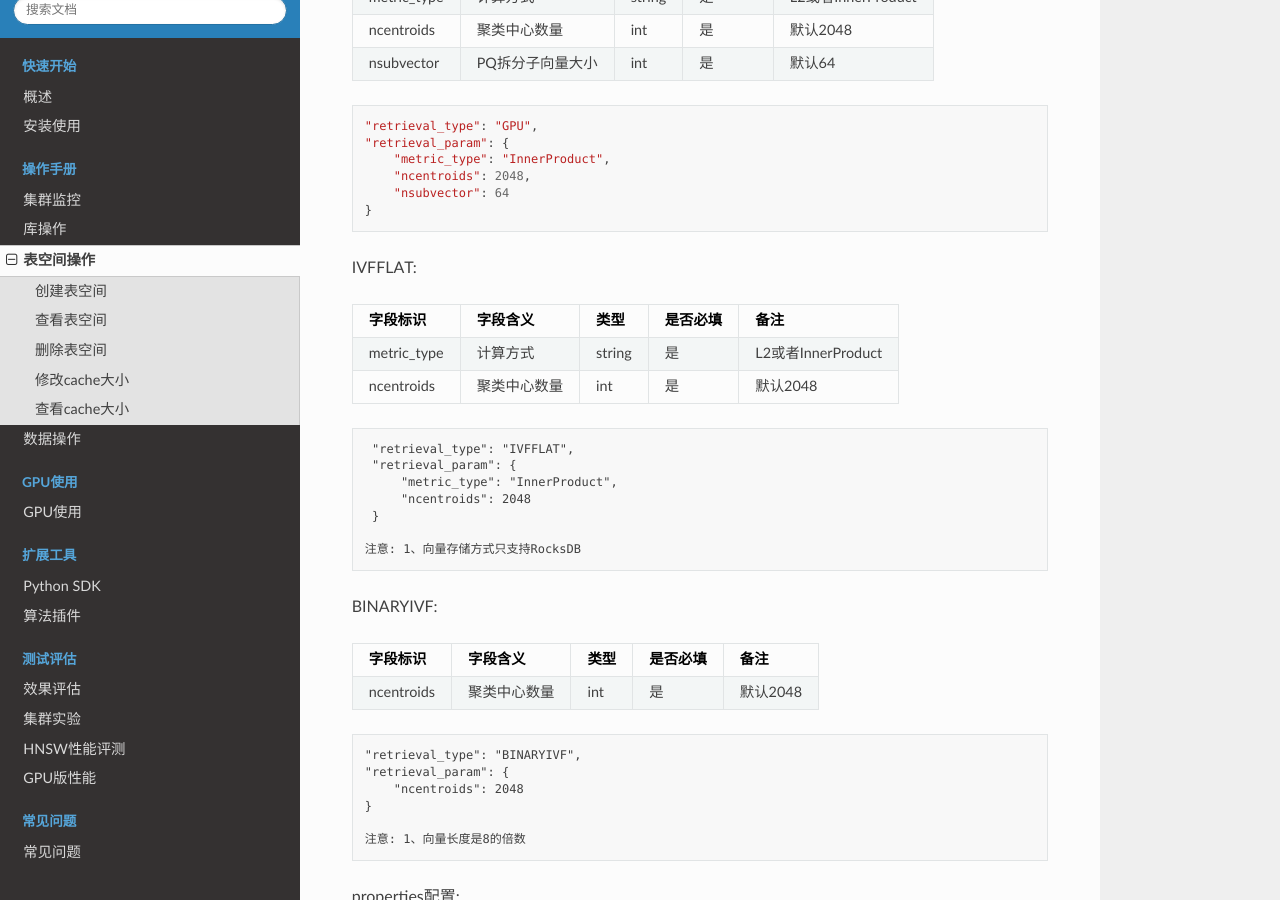
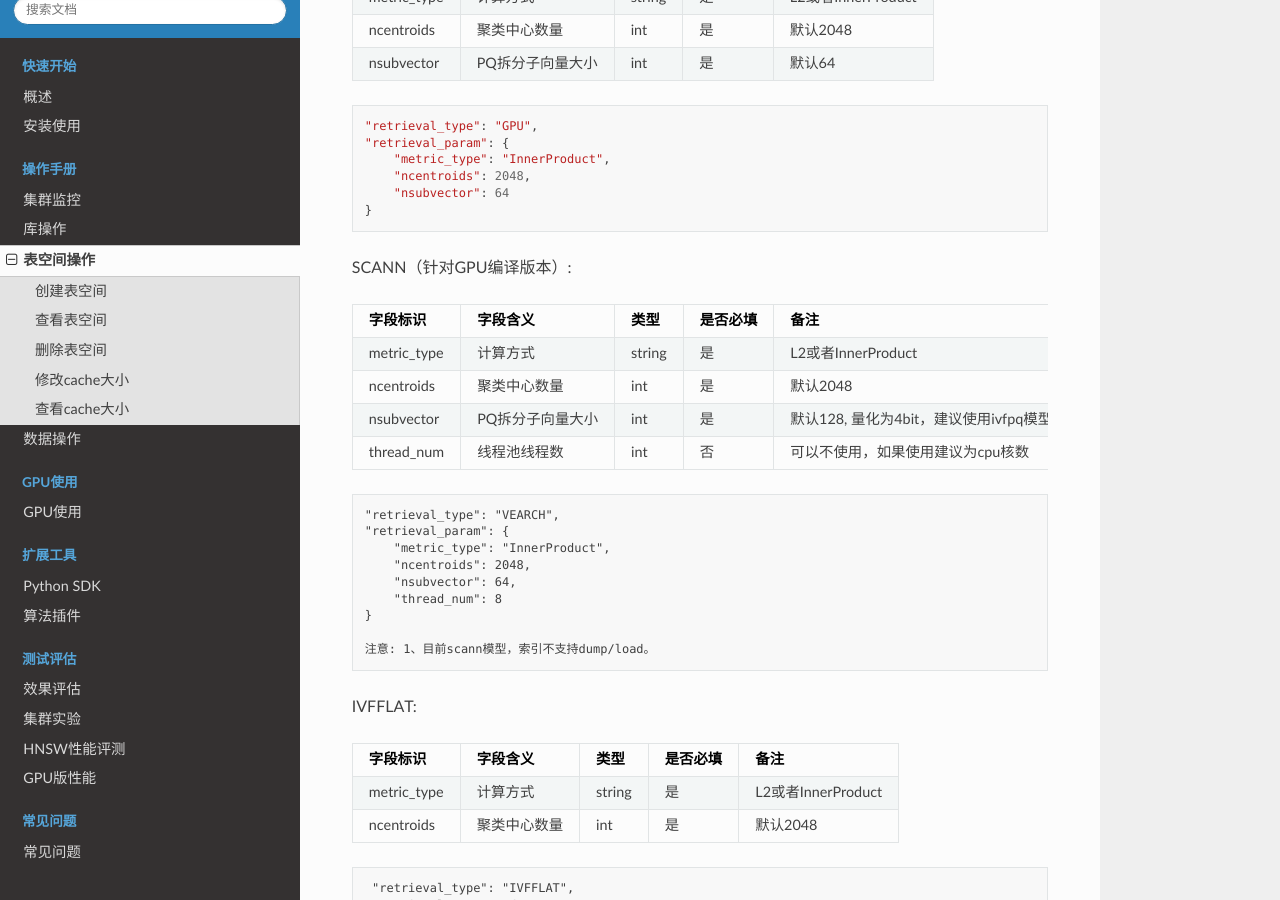
Before and after one commit to vearch/zh_docs, a Sphinx documentation site: the page built from docs/source/use_op/op_space.rst, in a window 1280 px wide and 900 px high, scrolled down 3796 px. Built offline with Sphinx 7.4.7 and the Read the Docs theme 2.0.0, drawn with Linux system fonts in a browser that asks for light colours; pages that are not in the unit, such as notebooks, are missing from menus.

Commit message:
Scann mode usage instructions.

```diff
--- a/docs/source/quick-start-guide.rst
+++ b/docs/source/quick-start-guide.rst
@@ -9,13 +9,14 @@
 
 1. CentOS、ubuntu和Mac OS都支持（推荐CentOS >= 7.2）
 2. go >= 1.11.2
-3. gcc >= 5
+3. gcc >= 5（使用scann模型时，gcc >= 9）
 4. cmake >= 3.17
 5. OpenBLAS
 6. tbb，CentOS可使用yum安装，如：yum install tbb-devel.x86_64
 7. [RocksDB](https://github.com/facebook/rocksdb) == 6.2.2 （可选），你不需要手动安装，脚本自动安装。但是你需要手动安装rocksdb的依赖。请参考如下安装方法：https://github.com/facebook/rocksdb/blob/master/INSTALL.md
 8. [zfp](https://github.com/LLNL/zfp) == v0.5.5 (可选)，你不需要手动安装，脚本自动安装。
 9. CUDA >= 9.0，如果你不使用GPU模型，可忽略。
+10. clang >= 8.0，bazel, python >= 3.7,如果你不使用scann模型，可忽略。
 
 编译
 
@@ -27,6 +28,8 @@
 -  下载gamma代码: ``cd vearch`` ``git submodule update --init --recursive``
 
 -  如果使用GPU版本, 修改$vearch/engine/CMakeLists.txt文件中BUILD_WITH_GPU变为on
+
+-  如果使用SCANN模型, 修改$vearch/engine/CMakeLists.txt文件中BUILD_WITH_SCANN变为on
 
 -  编译vearch和gamma
 
--- a/docs/source/use_op/op_space.rst
+++ b/docs/source/use_op/op_space.rst
@@ -212,6 +212,32 @@ GPU（针对GPU编译版本）:
       "nsubvector": 64
   }
 
+SCANN（针对GPU编译版本）:
+
++---------------+------------------+------------+------------+------------------------------------------------------+
+|字段标识       |字段含义          |类型        |是否必填    |备注                                                  |
++===============+==================+============+============+======================================================+
+|metric_type    |计算方式          |string      |是          |L2或者InnerProduct                                    |
++---------------+------------------+------------+------------+------------------------------------------------------+
+|ncentroids     |聚类中心数量      |int         |是          |默认2048                                              |
++---------------+------------------+------------+------------+------------------------------------------------------+
+|nsubvector     |PQ拆分子向量大小  |int         |是          |默认128, 量化为4bit，建议使用ivfpq模型nsubvector的2倍 |
++---------------+------------------+------------+------------+------------------------------------------------------+
+|thread_num     |线程池线程数      |int         |否          |可以不使用，如果使用建议为cpu核数                     |
++---------------+------------------+------------+------------+------------------------------------------------------+
+
+::
+
+  "retrieval_type": "VEARCH",
+  "retrieval_param": {
+      "metric_type": "InnerProduct",
+      "ncentroids": 2048,
+      "nsubvector": 64,
+      "thread_num": 8
+  }
+
+  注意: 1、目前scann模型，索引不支持dump/load。
+
 IVFFLAT:
 
 +---------------+------------------+------------+------------+----------------------------------------+
```
Also changed, not shown: 3 other files.
